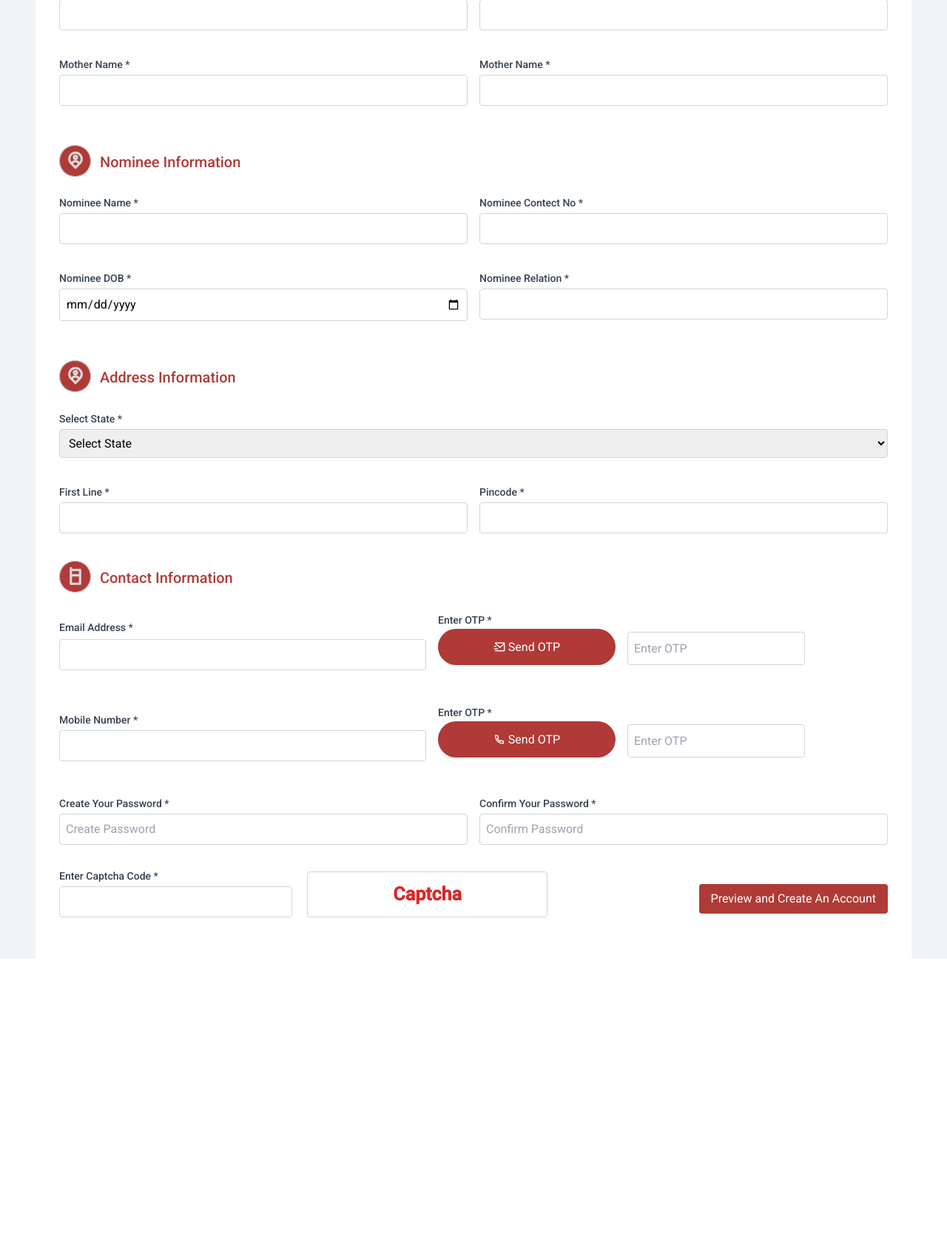
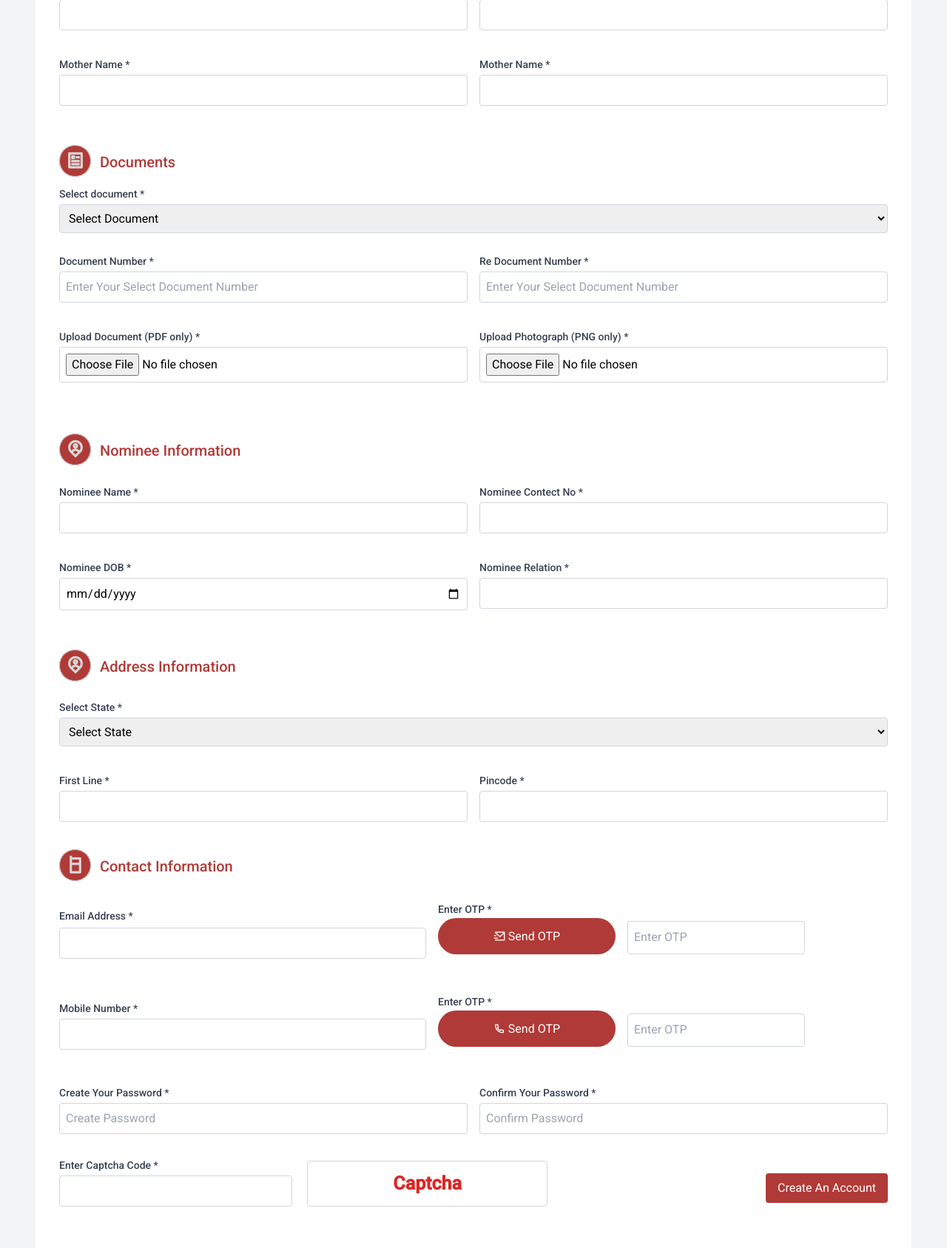
Before and after one commit to AadityaRajSinghR/Python_Project_BCA, a Flask app: page /Account_open in a window 1280 px wide. Shown: the part 659-2346 px from the top of the page at 74% size. Before the commit the page ends 1899 px from the top, so only its background shows below. Run offline with Flask 3, Linux system fonts and the light colour scheme; parts of the project's set-up code (start-up, migrations or seed data) failed here and were passed over; some libraries are stand-ins or nearby versions.

Commit message:
user creae ans store data base logic is done

```diff
--- a/app.py
+++ b/app.py
@@ -1,8 +1,9 @@
-from flask import Flask , render_template, request
+from flask import Flask
 import routes.admin as admin
 import routes.home as home
 import routes.Email_OTP as OTP_s
 import routes.Mobile_OTP as OTP_Mobile
+import routes.sendMail as sendMail
 
 app = Flask(__name__)
 
@@ -10,6 +11,11 @@ app.register_blueprint(home.home)
 app.register_blueprint(admin.admin)
 app.register_blueprint(OTP_s.OTP_s)
 app.register_blueprint(OTP_Mobile.OTP_Mobile)
+app.register_blueprint(sendMail.success_mail)
+
+# Data Insertion
+import backend.insert_data as insert_data
+app.register_blueprint(insert_data.insert_data)
 
 
 
--- a/backend/DB_connect.py
+++ b/backend/DB_connect.py
@@ -14,5 +14,5 @@ if not DB_PASS:
 def connect_db():
     # MongoDB connection string (replace with your own)
     client = MongoClient(f'mongodb+srv://Python_Mongo:{DB_PASS}@pythonproject.mc1qw.mongodb.net/')
-    db = client['mydatabase']  # Replace with your DB name
+    db = client['User']  # Replace with your DB name
     return db
--- a/backend/getData.py
+++ b/backend/getData.py
@@ -4,6 +4,6 @@ from backend.DB_connect import connect_db
 
 def fetch_all_data():
     db = connect_db()  # Get the database instance
-    collection = db['mycollection']  # Replace with your collection name
+    collection = db['All_Accounts']  # Replace with your collection name
     data = list(collection.find())  # Fetch all documents
     return data
--- a/routes/Mobile_OTP.py
+++ b/routes/Mobile_OTP.py
@@ -77,4 +77,4 @@ if __name__ == '__main__':
     from flask import Flask
     app = Flask(__name__)
     app.register_blueprint(OTP_Mobile)
-    app.run(debug=True, port=3000)
+    app.run(debug=True)
--- a/routes/admin.py
+++ b/routes/admin.py
@@ -1,6 +1,7 @@
 from flask import Blueprint, render_template
 
 from backend.getData import fetch_all_data
+
 
 admin = Blueprint('admin', __name__)
 
--- a/static/Js/Email_OTP.js
+++ b/static/Js/Email_OTP.js
@@ -1,9 +1,9 @@
-
 // Function to handle sending OTP
-let timeLeft = 300; // Timer starts from 300 seconds
 let timerId;
+let success = false;
 
 async function sendOtp(event) {
+    let timeLeft = 300; // Timer starts from 300 seconds
     event.preventDefault();  // Prevent form from refreshing the page
 
     const email = document.getElementById('email').value;
@@ -41,7 +41,7 @@ async function sendOtp(event) {
             document.getElementById('emailError').innerText = data.message || 'Failed to send OTP.';
             return;
         }
-
+        document.getElementById('emailError').innerText = 'OTP sent successfully!';
 
     } catch (error) {
         // Handle network errors
@@ -51,20 +51,34 @@ async function sendOtp(event) {
 }
 
 function startTimer(button) {
+    //only one timer runs at a time
+    if (timerId) {
+        clearInterval(timerId);
+    }
+
     timerId = setInterval(function () {
         // Decrease the time and update the timer display
         timeLeft--;
         button.innerText = `Resend in ${timeLeft} seconds`;
 
         // When time reaches 0, stop the timer and reset
-        if (timeLeft <= 0) {
+        if (timeLeft <= 0 && !success) {
             clearInterval(timerId); // Stop the timer
             button.disabled = false;
             button.style.backgroundColor = '#B03A37';
             button.innerText = 'Resend';
             timeLeft = 300; // Reset the timer for the next click
+            enableEmailInput();
+
         }
     }, 1000);
+}
+
+function enableEmailInput() {
+    const EmailInput = document.getElementById('email');
+    EmailInput.readOnly = false;
+    EmailInput.disabled = false;
+    EmailInput.style.backgroundColor = '';
 }
 
 function Mailvalidation(email) {
@@ -84,17 +98,16 @@ function Mailvalidation(email) {
 
 
 
-// Function to handle verifying OTP
 
 // Function to handle verifying OTP
 emailOtp.addEventListener('blur', verifyOtp);
-
 async function verifyOtp(event) {
     event.preventDefault();  // Prevent form from refreshing the page
 
     const email = document.getElementById('email').value;
     const otp = document.getElementById('emailOtp').value;
 
+    try {
         // Verify OTP via Fetch API
         const response = await fetch('/verify_otp', {
             method: 'POST',
@@ -105,12 +118,39 @@ async function verifyOtp(event) {
         });
 
         const data = await response.json();
-    if(data.message == 'OTP verification successful!'){
+
+        // OTP verification success
+        if (data.message === 'OTP verification successful!') {
             document.getElementById('message').style.color = 'green';
-        // otp.readOnly = true;
             document.getElementById('emailOtp').readOnly = true;
             document.getElementById('emailOtp').disabled = true;
             document.getElementById('emailOtp').style.backgroundColor = '#00000024';
+            document.getElementById('emailOtp').classList.add('is-valid');
+            document.getElementById('emailOtp').style.cursor = 'not-allowed';
+
+
+            document.getElementById('email').disabled = true;
+            document.getElementById('email').style.backgroundColor = '#00000024';
+            document.getElementById('email').readOnly = true;
+            document.getElementById('email').classList.add('is-valid');
+            document.getElementById('email').style.cursor = 'not-allowed';
+
+            document.getElementById('sendMailOtp').disabled = true;
+            document.getElementById('sendMailOtp').style.backgroundColor = '#D5A2A0';
+            document.getElementById('sendMailOtp').innerText = 'Verified';
+            document.getElementById('sendMailOtp').style.cursor = 'not-allowed';
+            success = true;
+
+
+        } else {
+            // OTP verification failure (e.g., incorrect OTP)
+            document.getElementById('message').style.color = 'red';
+            document.getElementById('message').innerText = data.message || 'OTP verification failed.';
         }
-    document.getElementById('message').innerText = data.message;
+    } catch (error) {
+        // Handle network or unexpected errors
+        document.getElementById('message').style.color = 'red';
+        document.getElementById('message').innerText = 'An error occurred during OTP verification.';
+        console.error('Error verifying OTP:', error);
     }
+}
--- /dev/null
+++ b/static/Js/insertData.js
@@ -0,0 +1,125 @@
+const insertData = document.getElementById("insertData");
+let verified = 0;
+const data = {}; // Create an empty object
+//Current Date and Time
+const date = new Date();
+const current_date = date.toLocaleDateString();
+const current_time = date.toLocaleTimeString();
+
+
+// Function to generate a random 10-digit Customer ID
+
+function genrate_Customer_id_fun() {
+    // Generate a random 10-digit Customer ID
+    const randomNumber = Math.floor(Math.random() * 1e10).toString().padStart(10, '0');
+    return randomNumber;
+}
+
+function genrate_Account_no_fun() {
+    // Generate a random 14-digit Account number
+    const randomNumber = Math.floor(Math.random() * 1e14).toString().padStart(14, '0');
+    return randomNumber;
+}
+
+const IFCS_code = ['AUBU100', 'AUBN200', 'AUBI300'];
+
+// Generate a random IFCS code
+function get_IFCS_code() {
+    return IFCS_code[Math.floor(Math.random() * IFCS_code.length)];
+}
+
+
+insertData.addEventListener("click", () => {
+    const allFields = [
+        'country', 'occupation',
+        'nominee_name1', 'nominee_contact',
+        'nominee_relation', 'nominee_dob',
+        'state', 'first_line1',
+        'pincode1', 'email',
+        'mobile', 'fullname1',
+        'dob1', 'gender1',
+        'fathername1', 'mothername1',
+        'create-password',
+        'doc_num1', 'document',
+        'doc_file', 'Photo',
+    ];
+
+    data['Customer_id'] = genrate_Customer_id_fun();
+    data['IFCS'] = get_IFCS_code();
+    data['account_no'] = genrate_Account_no_fun();
+    data['Open_date'] = current_date;
+    data['Open_time'] = current_time;
+
+    allFields.forEach(fieldName => {
+        const field = document.getElementById(fieldName);
+        if (field) {
+
+
+            // Check if the field has the class 'is-valid'
+            if (field.classList.contains('is-valid')) {
+                const fieldValue = field.value;
+                console.log(fieldValue, ':', fieldName);
+                data[fieldName] = fieldValue;
+                verified++;
+            }
+        } else {
+            console.error(`Field with ID '${fieldName}' not found.`);
+        }
+    });
+
+
+
+
+    console.log('Number of verified fields:', verified);
+    if (verified < 17) {
+        alert('Please fill all required fields.');
+
+    } else {
+
+        console.log('Inserted data:', data);
+
+        // Send the data to the server
+
+        fetch('/insert_data', {
+            method: 'POST',
+            headers: {
+                'Content-Type': 'application/json'
+            },
+            body: JSON.stringify(data)
+        })
+            .then(response => response.json())
+            .then(data => {
+                // console.log('Server response:', data);
+                alert(data.message || 'Data inserted successfully');
+                sendmail();
+
+            })
+            .catch(error => {
+                console.error('Error:', error);
+            });
+    }
+});
+
+function sendmail() {
+    const msg_data = {
+        'email': document.getElementById('email').value,
+        'name': document.getElementById('fullname1').value
+    }
+    fetch('/send_msg', {
+        method: 'POST',
+        headers: {
+            'Content-Type': 'application/json'
+        },
+        body: JSON.stringify(msg_data)
+    })
+        .then(response => response.json())
+        .then(msg_data => {
+            // console.log('Server response:', msg_data);
+            alert(msg_data.message || 'Check your mail');
+
+        })
+        .catch(error => {
+            console.error('Error:', error);
+        });
+
+}
--- a/static/Js/mobile_OTP.js
+++ b/static/Js/mobile_OTP.js
@@ -1,4 +1,4 @@
-const OTP_TIME_LIMIT = 10; // Timer starts from 10 seconds
+const OTP_TIME_LIMIT = 300; // Timer starts from 10 seconds
 let OTPtimeLeft = OTP_TIME_LIMIT;
 let OTPtimerId;
 
@@ -141,4 +141,5 @@ function disableAllInputs() {
     document.getElementById('mobile').style.backgroundColor = '#00000024';
     document.getElementById('mobile').readOnly = true;
     document.getElementById('mobile').disabled = true;
+    document.getElementById('mobile').classList.add('is-valid');
 }
--- a/static/Js/validate_field.js
+++ b/static/Js/validate_field.js
@@ -5,6 +5,7 @@ const inputPairs = [
     ['gender1', 'gender2'],
     ['fathername1', 'fathername2'],
     ['mothername1', 'mothername2'],
+    ['doc_num1', 'doc_num2'],
 ];
 
 // Function to check if two input values match
@@ -91,16 +92,24 @@ confirmPasswordInput.addEventListener('input', checkPassword);
 
 
 const allfield = [
+    'country', 'occupation',
+    'document', 'doc_file', 'Photo',
     'nominee_name1', 'nominee_contact',
     'nominee_relation', 'nominee_dob',
     'state', 'first_line1',
-    'pincode1', 'email', 'mobile'
+    'pincode1'
 ]
 
 allfield.forEach(field => {
-    document.getElementById(field).addEventListener('input', () => {
+    document.getElementById(field).addEventListener('blur', () => {
         // document.getElementById(field).required=true;
-        document.getElementById(field).classList.add('is-valid');
+        if (document.getElementById(field).value === "") {
+            document.getElementById(field).classList.add('is-invalid');
+            document.getElementById(field).classList.remove('is-valid');
+        } else {
+            document.getElementById(field).classList.add('is-valid');
+            document.getElementById(field).classList.remove('is-invalid');
+        }
     })
 })
 
--- a/templates/Home/Account_open.html
+++ b/templates/Home/Account_open.html
@@ -66,7 +66,7 @@
                         <label for="country" class="block text-sm font-medium text-gray-700">Country Of Nationality
                             *</label>
                         <select id="country" class="w-full mt-1 p-2 outline-none border border-gray-300 rounded">
-                            <option>Select Country</option>
+                            <option value="">Select Country</option>
                         </select>
                     </div>
                     <!-- Enter Occupation -->
@@ -74,7 +74,7 @@
                         <label for="occupation" class="block text-sm font-medium text-gray-700">Enter Occupation
                             *</label>
                         <input type="text" id="occupation"
-                            class="w-full mt-1 p-2 outline-none border border-gray-300 rounded" >
+                            class="w-full mt-1 p-2 outline-none border border-gray-300 rounded">
                     </div>
                 </div>
 
@@ -114,7 +114,7 @@
                     <div class="mt-1 border-gray-200 py-2">
                         <label for="gender1" class="block text-sm font-medium text-gray-700">Select Gender *</label>
                         <select id="gender1" class="w-full mt-1 p-2 outline-none border border-gray-300 rounded">
-                            <option value="Y">Select Gender</option>
+                            <option value="">Select Gender</option>
                             <option value="male">Male</option>
                             <option value="female">Female</option>
                             <option value="other">Other</option>
@@ -123,7 +123,7 @@
                     <div class="mt-1 border-gray-200 py-2">
                         <label for="gender2" class="block text-sm font-medium text-gray-700">Select Gender *</label>
                         <select id="gender2" class="w-full mt-1 p-2 outline-none border border-gray-300 rounded">
-                            <option value="N">Select Gender</option>
+                            <option value="">Select Gender</option>
                             <option value="male">Male</option>
                             <option value="female">Female</option>
                             <option value="other">Other</option>
@@ -159,6 +159,58 @@
                 </div>
             </div>
 
+            <div class="mb-4">
+
+                <div class="mb-4">
+                    <i
+                        class="ri-article-line bg-[#B03A37] text-[#D9D9D9]   mr-2 text-[25px] font-bold p-2 outline-none border border-gray-300 rounded-full"></i>
+                    <label class="font-medium text-[#B03A37] text-[20px]">Documents</label>
+                </div>
+
+                <div class="mb-4">
+                    <label for="document" class="block text-sm font-medium text-gray-700">Select document *</label>
+                    <select id="document" class="w-full mt-1 p-2 outline-none border border-gray-300 rounded">
+                        <option value="">Select Document</option>
+                        <option value="pan"> PAN Card </option>
+                        <option value="aadhaar"> Aadhaar Card </option>
+                        <option value="passport"> Passport </option>
+                        <option value="voterid"> Voter ID </option>
+                        <option value="drivinglicence"> Driving Licence </option>
+                    </select>
+                </div>
+
+
+                <div class="mb-4 grid grid-cols-2 gap-4">
+                    <div class="mt-1 border-gray-200 py-2">
+                        <label for="doc_num1" class="block text-sm font-medium text-gray-700">Document Number
+                            *</label>
+                        <input type="text" id="doc_num1" placeholder="Enter Your Select Document Number"
+                            class="w-full mt-1 p-2 outline-none border border-gray-300 rounded">
+                    </div>
+                    <div class="mt-1 border-gray-200 py-2">
+                        <label for="doc_num2" class="block text-sm font-medium text-gray-700">Re Document Number
+                            *</label>
+                        <input type="text" id="doc_num2" placeholder="Enter Your Select Document Number"
+                            class="w-full mt-1 p-2 outline-none border border-gray-300 rounded">
+                    </div>
+                </div>
+                <div class="mb-4 grid grid-cols-2 gap-4">
+                    <div class="mt-1 border-gray-200 py-2">
+                        <label for="doc_file" class="block text-sm font-medium text-gray-700">Upload Document (PDF only)
+                            *</label>
+                        <input type="file" id="doc_file"
+                            class="w-full mt-1 p-2 outline-none border border-gray-300 rounded"
+                            accept="application/pdf">
+                    </div>
+                    <div class="mt-1 border-gray-200 py-2">
+                        <label for="Photo" class="block text-sm font-medium text-gray-700">Upload Photograph (PNG
+                            only)
+                            *</label>
+                        <input type="file" id="Photo"
+                            class="w-full mt-1 p-2 outline-none border border-gray-300 rounded" accept=".png">
+                    </div>
+                </div>
+            </div>
             <div>
                 <div class="mb-4">
                     <i
@@ -207,7 +259,7 @@
                     <div class="mt-1 border-gray-200 py-2">
                         <label for="state" class="block text-sm font-medium text-gray-700">Select State *</label>
                         <select id="state" class="w-full mt-1 p-2 outline-none border border-gray-300 rounded">
-                            <option>Select State</option>
+                            <option value="">Select State</option>
                         </select>
                     </div>
 
@@ -319,8 +371,9 @@
                         </div>
                         <!-- Submit Button -->
                         <div class="w-[40%] flex justify-end mt-4">
-                            <button class="px-4 py-2 bg-[#B03A37] text-white rounded hover:bg-[#B4ADA7]">
-                                Preview and Create An Account
+                            <button id="insertData"
+                                class="px-4 py-2 bg-[#B03A37] text-white rounded hover:bg-[#B4ADA7]">
+                                Create An Account
                             </button>
                         </div>
                     </div>
@@ -336,6 +389,7 @@
     <script src="{{ url_for('static', filename='Js/Email_OTP.js') }}"></script>
     <script src="{{ url_for('static', filename='Js/mobile_OTP.js') }}"></script>
     <script src="{{ url_for('static', filename='Js/validate_field.js') }}"></script>
+    <script src="{{ url_for('static', filename='Js/insertData.js') }}"></script>
 
 </body>
 
```
Also changed, not shown: backend/insert_data.py (added, +19 -0 lines), routes/sendMail.py (added, +49 -0 lines), routes/home.py (line endings or trailing spaces). Lines whose indentation alone changed are shown as unchanged.
